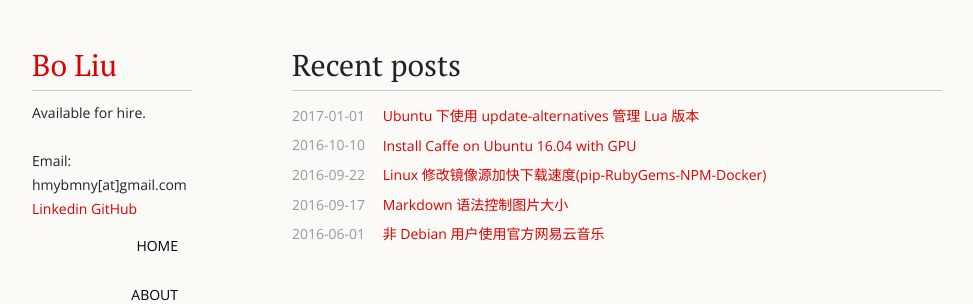
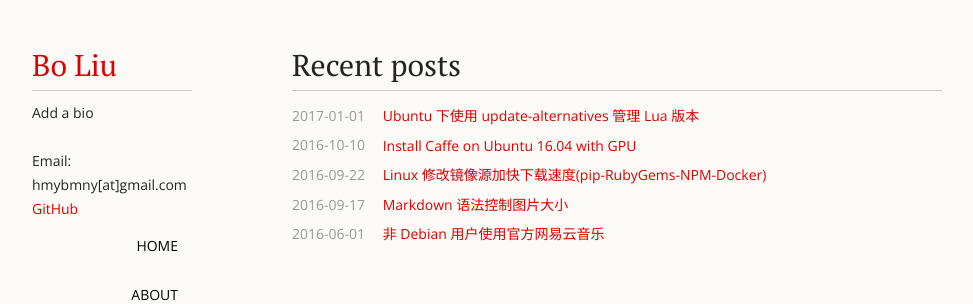
Before and after one commit to kingofctrl/hmybmny.github.io, a Jekyll site: the page built from index.md, in a window 1280 px wide. Shown: the top 304 px of the page, without its empty margins (18-991 px from the left). Built offline with Jekyll 4.4.1, drawn with Linux system fonts in a browser that asks for light colours.

Commit message:
delete Linkedin

```diff
--- a/_layouts/default.html
+++ b/_layouts/default.html
@@ -27,14 +27,13 @@
         <header>
           <h1 class="header"><a href="/">Bo Liu</a></h1>
           <p class="header">
-            Available for hire.
+            Add a bio
           </p>
           <br>
           <p class="header">
             Email: <br />
             hmybmny[at]gmail.com
             <br>
-            <a class="header name" href="https://www.linkedin.com/in/bo-liu-hmybmny">Linkedin</a>
             <a class="header name" href="https://github.com/hmybmny">GitHub</a>
           </p>
           <ul>
```
